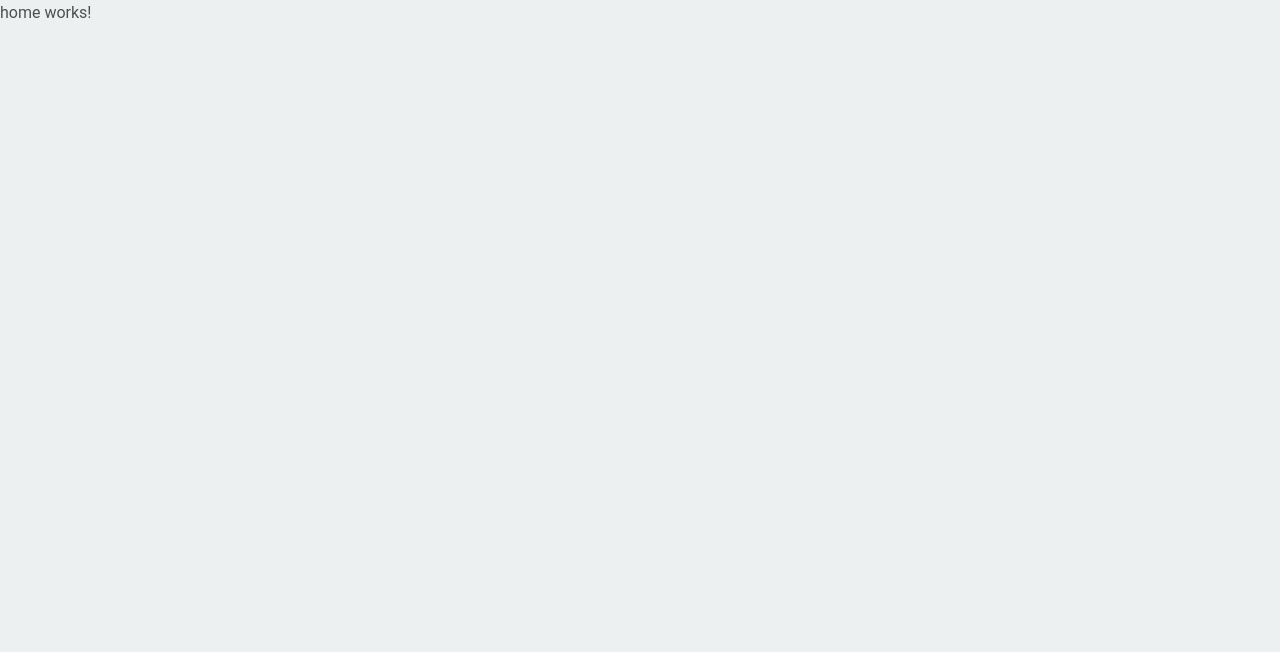
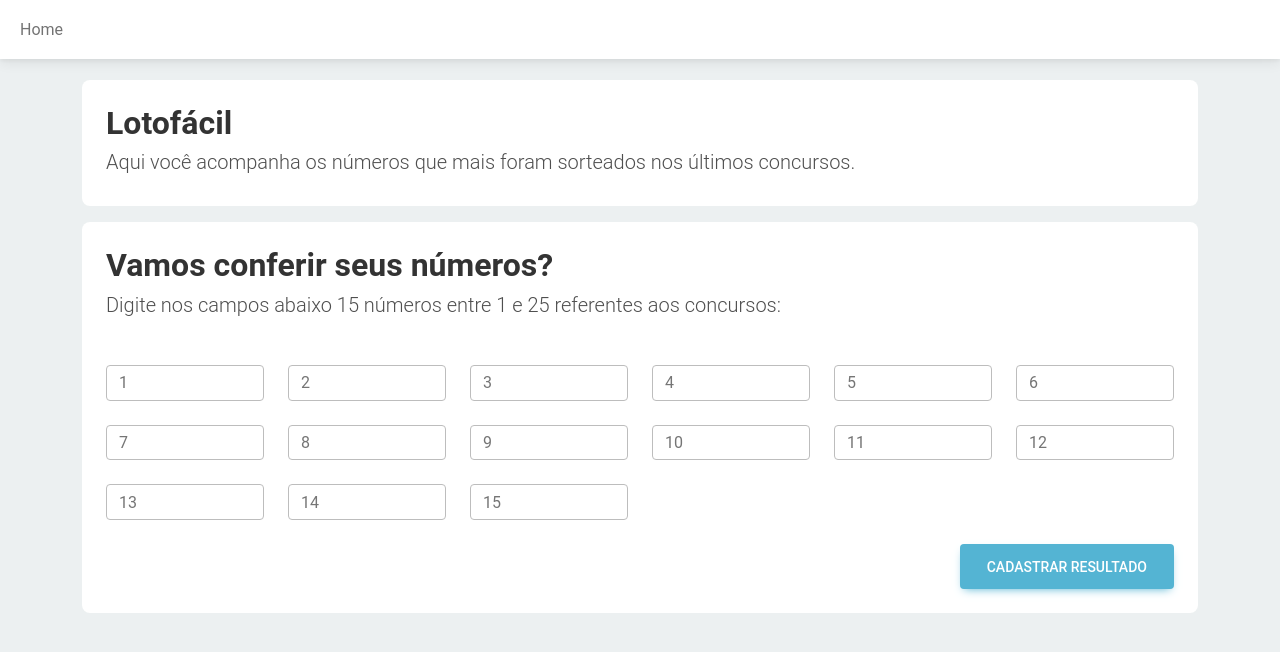
Before and after one commit to ernaneaugusto/angular-start, an Angular app: page / in a window 1280 px wide. Shown: the top 652 px of the page. Built offline with nearby package versions, Linux system fonts and the light colour scheme.

Commit message:
layout pagina Home

```diff
--- a/src/app/app.component.ts
+++ b/src/app/app.component.ts
@@ -2,6 +2,9 @@ import { Component } from '@angular/core';
 
 @Component({
   selector: 'app-root',
-  template: `<router-outlet></router-outlet>`,
+  template: `
+    <app-header></app-header>
+    <router-outlet></router-outlet>
+  `,
 })
 export class AppComponent { }
--- a/src/app/app.module.ts
+++ b/src/app/app.module.ts
@@ -2,15 +2,17 @@ import { NgModule } from '@angular/core';
 import { BrowserModule } from '@angular/platform-browser';
 
 import { AppRoutingModule } from './app-routing.module';
+import { SharedModule } from './shared/shared.module';
 import { AppComponent } from './app.component';
 
 @NgModule({
   declarations: [
-    AppComponent,
+    AppComponent
   ],
   imports: [
     BrowserModule,
-    AppRoutingModule
+    AppRoutingModule,
+    SharedModule
   ],
   providers: [],
   bootstrap: [AppComponent]
--- a/src/app/pages/home/home.component.html
+++ b/src/app/pages/home/home.component.html
@@ -1 +1,76 @@
-<p>home works!</p>
+<div class="container">
+    <section class="row">
+        <div class="col-12">
+            <div class="section">
+                <h1 class="title">Lotofácil</h1>
+                <h2 class="lead">Aqui você acompanha os números que mais foram sorteados nos últimos concursos.</h2>
+            </div>
+        </div>
+        <div class="col-12">
+            <div class="section">
+                <h1 class="title">Vamos conferir seus números?</h1>
+                <h2 class="lead">Digite nos campos abaixo 15 números entre 1 e 25 referentes aos concursos:</h2>
+
+                <form novalidate class="mt-5" [formGroup]="form" (ngSubmit)="submit()">
+                    <div class="row">
+                        <div class="col-lg-2 col-md-3 col-6">
+                            <input placeholder="1" type="text" id="n1" formControlName="n1" class="form-control mb-4" />
+                        </div>
+                        <div class="col-lg-2 col-md-3 col-6">
+                            <input placeholder="2" type="text" id="n2" formControlName="n2" class="form-control mb-4" />
+                        </div>
+                        <div class="col-lg-2 col-md-3 col-6">
+                            <input placeholder="3" type="text" id="n3" formControlName="n3" class="form-control mb-4" />
+                        </div>
+                        <div class="col-lg-2 col-md-3 col-6">
+                            <input placeholder="4" type="text" id="n4" formControlName="n4" class="form-control mb-4" />
+                        </div>
+                        <div class="col-lg-2 col-md-3 col-6">
+                            <input placeholder="5" type="text" id="n5" formControlName="n5" class="form-control mb-4" />
+                        </div>
+                        <div class="col-lg-2 col-md-3 col-6">
+                            <input placeholder="6" type="text" id="n6" formControlName="n6" class="form-control mb-4" />
+                        </div>
+                        <div class="col-lg-2 col-md-3 col-6">
+                            <input placeholder="7" type="text" id="n7" formControlName="n7" class="form-control mb-4" />
+                        </div>
+                        <div class="col-lg-2 col-md-3 col-6">
+                            <input placeholder="8" type="text" id="n8" formControlName="n8" class="form-control mb-4" />
+                        </div>
+                        <div class="col-lg-2 col-md-3 col-6">
+                            <input placeholder="9" type="text" id="n9" formControlName="n9" class="form-control mb-4" />
+                        </div>
+                        <div class="col-lg-2 col-md-3 col-6">
+                            <input placeholder="10" type="text" id="n10" formControlName="n10"
+                                class="form-control mb-4" />
+                        </div>
+                        <div class="col-lg-2 col-md-3 col-6">
+                            <input placeholder="11" type="text" id="n11" formControlName="n11"
+                                class="form-control mb-4" />
+                        </div>
+                        <div class="col-lg-2 col-md-3 col-6">
+                            <input placeholder="12" type="text" id="n12" formControlName="n12"
+                                class="form-control mb-4" />
+                        </div>
+                        <div class="col-lg-2 col-md-3 col-6">
+                            <input placeholder="13" type="text" id="n13" formControlName="n13"
+                                class="form-control mb-4" />
+                        </div>
+                        <div class="col-lg-2 col-md-3 col-6">
+                            <input placeholder="14" type="text" id="n14" formControlName="n14"
+                                class="form-control mb-4" />
+                        </div>
+                        <div class="col-lg-2 col-md-3 col-6">
+                            <input placeholder="15" type="text" id="n15" formControlName="n15"
+                                class="form-control mb-4" />
+                        </div>
+                    </div>
+
+                    <div class="d-flex justify-content-end">
+                        <button class="btn btn-info btn-lg">Cadastrar resultado</button>
+                    </div>
+                </form>
+            </div>
+        </div>
+    </section>
+</div>
--- a/src/app/pages/home/home.component.ts
+++ b/src/app/pages/home/home.component.ts
@@ -1,4 +1,5 @@
 import { Component } from '@angular/core';
+import { FormGroup, FormControl, Validators } from '@angular/forms';
 
 @Component({
   selector: 'app-home',
@@ -6,5 +7,25 @@ import { Component } from '@angular/core';
   styleUrls: ['./home.component.scss']
 })
 export class HomeComponent {
+  public form: FormGroup = new FormGroup({
+    n1: new FormControl('', [Validators.required]),
+    n2: new FormControl('', [Validators.required]),
+    n3: new FormControl('', [Validators.required]),
+    n4: new FormControl('', [Validators.required]),
+    n5: new FormControl('', [Validators.required]),
+    n6: new FormControl('', [Validators.required]),
+    n7: new FormControl('', [Validators.required]),
+    n8: new FormControl('', [Validators.required]),
+    n9: new FormControl('', [Validators.required]),
+    n10: new FormControl('', [Validators.required]),
+    n11: new FormControl('', [Validators.required]),
+    n12: new FormControl('', [Validators.required]),
+    n13: new FormControl('', [Validators.required]),
+    n14: new FormControl('', [Validators.required]),
+    n15: new FormControl('', [Validators.required]),
+  });
 
+  public submit(): void {
+
+  }
 }
--- a/src/app/pages/home/home.module.ts
+++ b/src/app/pages/home/home.module.ts
@@ -2,6 +2,7 @@ import { NgModule } from '@angular/core';
 import { CommonModule } from '@angular/common';
 import { RouterModule, Routes } from '@angular/router';
 import { HomeComponent } from './home.component';
+import { ReactiveFormsModule } from '@angular/forms';
 
 const routes: Routes = [
   { path: '', component: HomeComponent }
@@ -14,6 +15,7 @@ const routes: Routes = [
   imports: [
     CommonModule,
     RouterModule.forChild(routes),
+    ReactiveFormsModule
   ],
   exports: [
     HomeComponent
--- /dev/null
+++ b/src/app/shared/components/header/header.component.html
@@ -0,0 +1,17 @@
+<header>
+    <nav class="navbar navbar-expand-lg navbar-light bg-white fixed-top">
+        <div class="container-fluid">
+            <button class="navbar-toggler" type="button" data-mdb-toggle="collapse" data-mdb-target="#navbarExample01"
+                aria-controls="navbarExample01" aria-expanded="false" aria-label="Toggle navigation">
+                <i class="fas fa-bars"></i>
+            </button>
+            <div class="collapse navbar-collapse" id="navbarExample01">
+                <ul class="navbar-nav me-auto mb-2 mb-lg-0">
+                    <li class="nav-item active">
+                        <a class="nav-link" aria-current="page" href="#">Home</a>
+                    </li>
+                </ul>
+            </div>
+        </div>
+    </nav>
+</header>
--- a/src/assets/scss/common.scss
+++ b/src/assets/scss/common.scss
@@ -1,3 +1,4 @@
+// Colors
 $clouds: #ecf0f1;
 $black: #000;
 $blue: #2980b9;
@@ -7,10 +8,28 @@ $midnight: #2c3e50;
 $gray_dark: #333;
 $red: #c0392b;
 $white: #fff;
+// Styles
+$borderRadius: .5rem;
 
+// Layout
 #body {
     background-color: $clouds;
+    padding-top: 5rem;
 }
+.section {
+    background-color: $white;
+    padding: 1.5rem;
+    border-radius: $borderRadius;
+    display: block;
+    margin-bottom: 1rem;
+}
+
+// Text
 .text {
-    color: $red;
+    color: $gray;
 }
+.title {
+    font-size: 2rem;
+    font-weight: bold;
+    color: $gray_dark;
+}
```
Also changed, not shown: src/app/shared/components/header/header.component.ts (added, +10 -0 lines), src/app/shared/shared.module.ts (added, +12 -0 lines), src/app/shared/components/header/header.component.scss (added), 1 other file (tests, documents, lock files or other folders).
